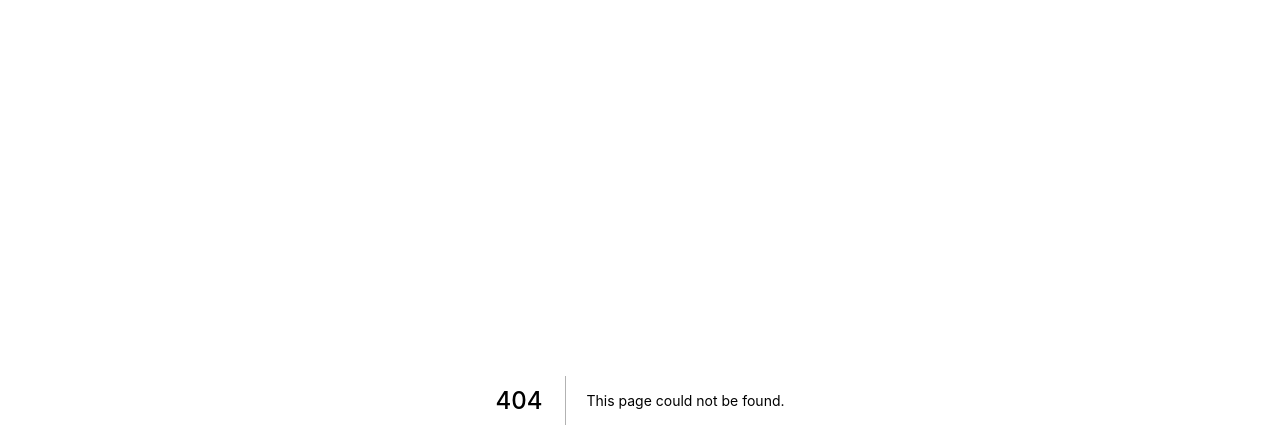
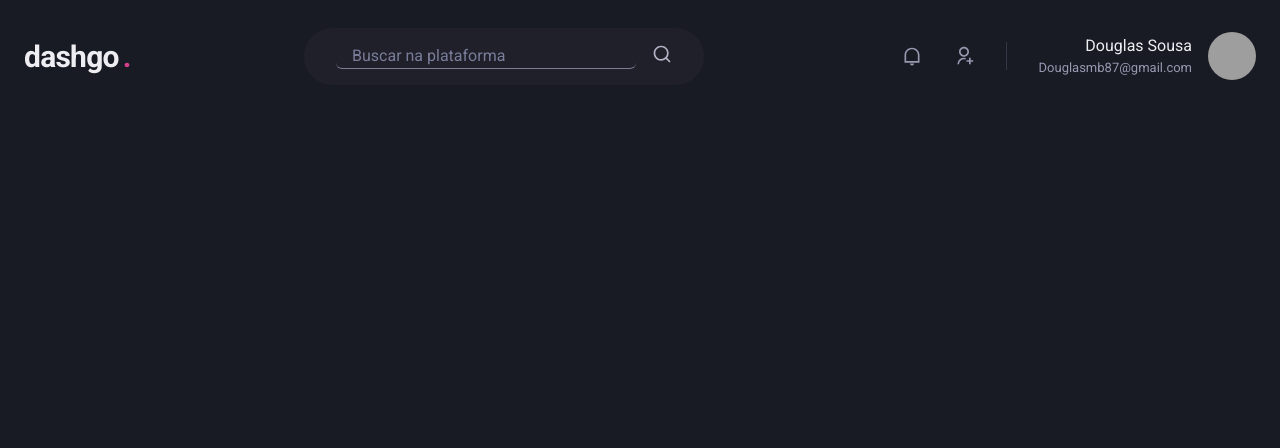
Before and after one commit to D0ugra5/DashBoard, a Next.js app: page /dashboard in a window 1280 px wide. Before the commit this address had no page. Shown: the top 448 px of the page. Built offline with nearby package versions, Linux system fonts and the light colour scheme; grey boxes are pictures that could not be loaded.

Commit message:
-add header

```diff
--- a/package.json
+++ b/package.json
@@ -16,7 +16,8 @@
     "framer-motion": "^7.2.0",
     "next": "12.2.3",
     "react": "18.2.0",
-    "react-dom": "18.2.0"
+    "react-dom": "18.2.0",
+    "react-icons": "^4.4.0"
   },
   "devDependencies": {
     "@types/node": "18.6.3",
--- /dev/null
+++ b/src/components/Header.tsx
@@ -0,0 +1,79 @@
+import { Flex, Icon, Input, HStack, Text, Box, Avatar } from '@chakra-ui/react';
+import { RiSearchLine, RiNotificationLine, RiUserAddLine } from 'react-icons/ri'
+
+
+export const Header = () => {
+    return (
+        <Flex
+            as="header"
+            w="100%"
+            maxWidth={1480}
+            h="20"
+            mx="auto"
+            mt="4"
+            px="6"
+            align="center"
+        >
+            <Text
+                fontSize="3xl"
+                fontWeight="bold"
+                letterSpacing="tight"
+                w="64"
+            >
+                dashgo
+                <Text as="span" ml="1" color="pink.500">.</Text>
+            </Text>
+
+            <Flex
+                as="label"
+                flex="1"
+                py="4"
+                px="8"
+                ml="6"
+                maxWidth={400}
+                alignSelf="center"
+                color="gray.200"
+                position="relative"
+                bg="gray.800"
+                borderRadius="full"
+            >
+                <Input
+                    color="gray.50"
+                    variant="unstyled"
+                    px="4"
+                    mr="4"
+                    placeholder="Buscar na plataforma"
+                    _placeholder={{ color: 'gray.400' }}
+                    borderBottom='1px '
+                    borderColor="gray.400"
+
+                />
+                <Icon fontSize="20" as={RiSearchLine} />
+            </Flex>
+            <Flex
+                align="center"
+                ml="auto"
+            >
+                <HStack
+                    spacing="8"
+                    mx="8"
+                    pr="8"
+                    py="1"
+                    color="gray.300"
+                    borderRightWidth={1}
+                    borderColor="gray.700"
+                >
+                    <Icon as={RiNotificationLine} fontSize="20" />
+                    <Icon as={RiUserAddLine} fontSize="20" />
+                </HStack>
+                <Flex align="center">
+                    <Box mr="4" textAlign="right">
+                        <Text>Douglas Sousa</Text>
+                        <Text color="gray.300" fontSize="small">Douglasmb87@gmail.com</Text>
+                    </Box>
+                    <Avatar size="md" name="Douglas Sousa" src="https://github.com/d0ugra5.png"></Avatar>
+                </Flex>
+            </Flex>
+        </Flex>
+    )
+}
--- /dev/null
+++ b/src/pages/dashboard.tsx
@@ -0,0 +1,9 @@
+import { Header } from "../components/Header";
+
+export const Dashboard = () => {
+    return (
+        <Header />
+    )
+}
+
+export default Dashboard;
```
Also changed, not shown: src/components/Form/Input.tsx (added, +30 -0 lines), src/pages/index.tsx (+8 -25 lines), 1 other file (tests, documents, lock files or other folders).
